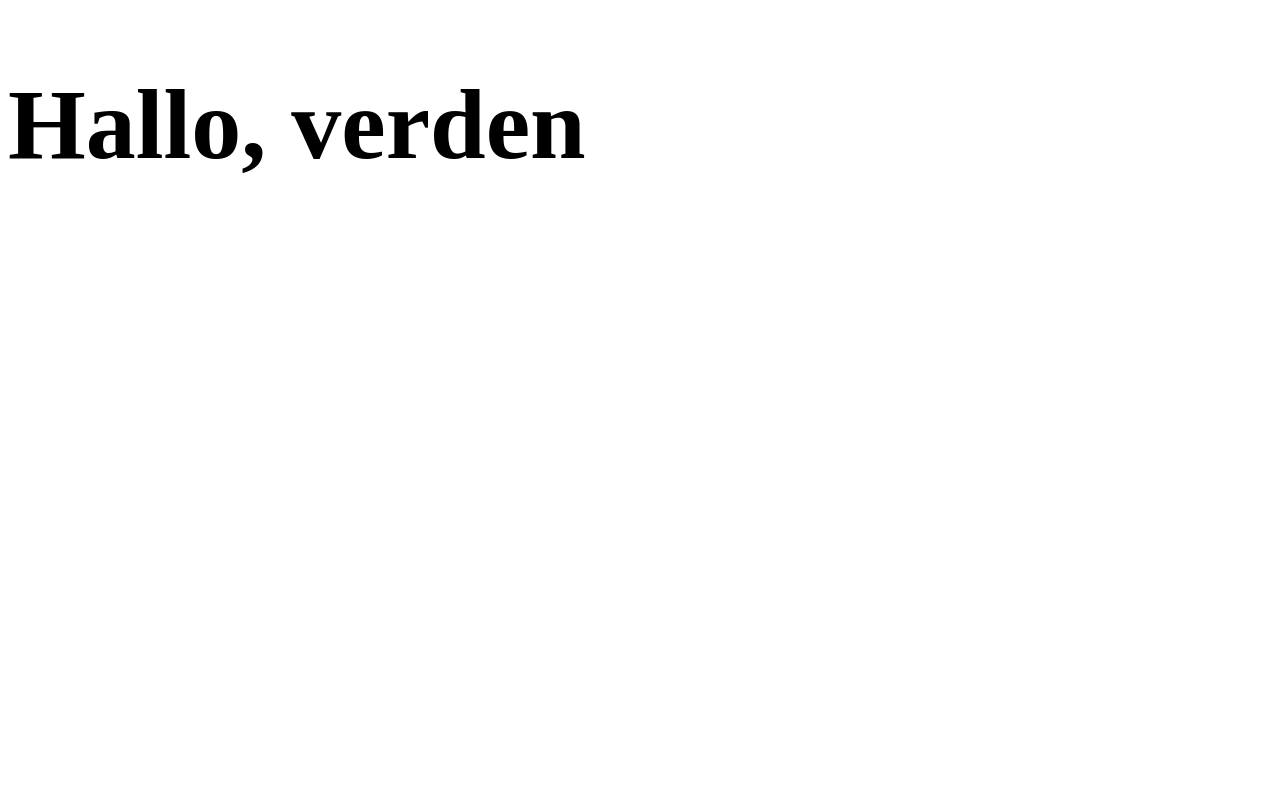
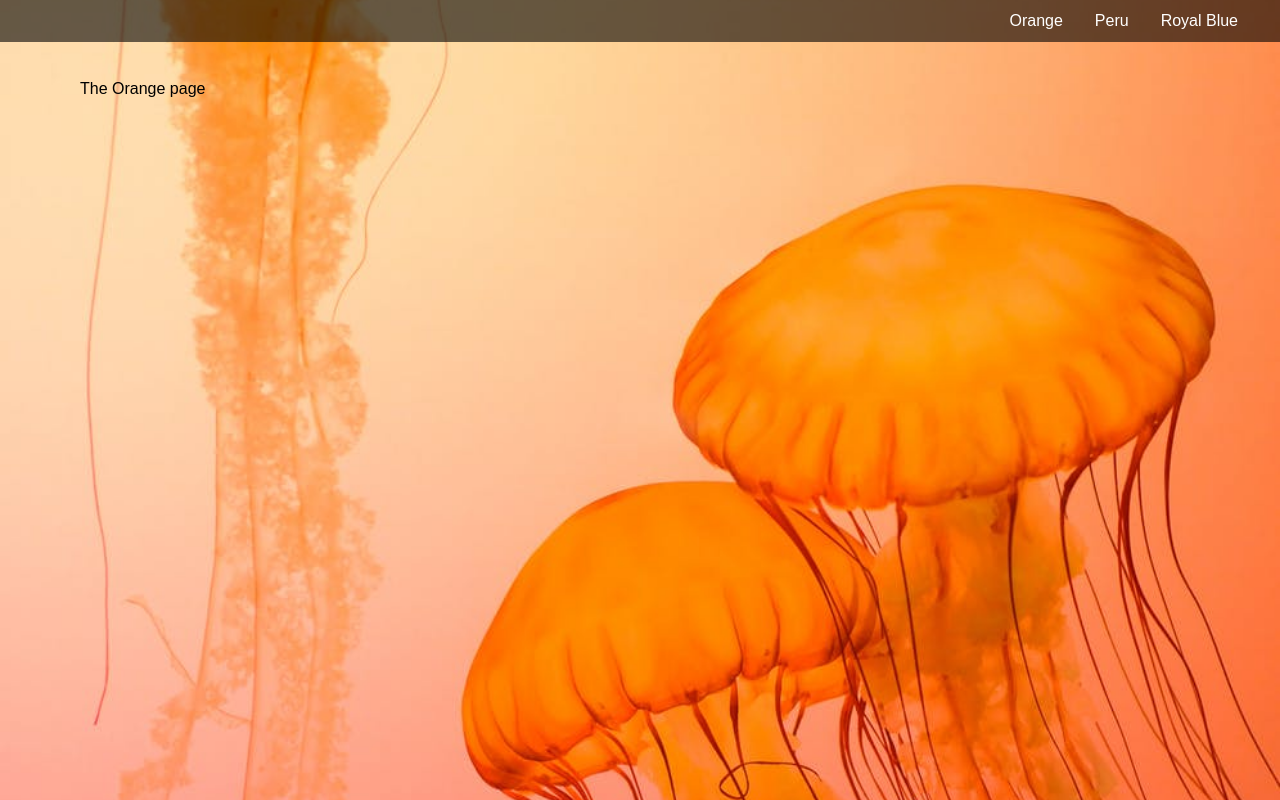
Before and after one commit to gloer/spa, a plain HTML site: page index.html in a window 1280 px wide. Drawn offline with Linux system fonts and the light colour scheme.

Commit message:
Lagt til skumle maneter

```diff
--- a/index.css
+++ b/index.css
@@ -1,3 +1,52 @@
-h1 {
-    font-size: 100px;
+* {
+    box-sizing: border-box;
 }
+
+body {
+    margin: 0;
+    font-family: sans-serif;
+}
+
+header {
+    position: fixed;
+    width: 100%;
+    background-color: rgba(0, 0, 0, 0.6);
+}
+
+nav {
+    display: grid;
+    gap: 8px;
+    grid-auto-flow: column;
+    justify-content: end;
+    margin: 0 30px;
+}
+
+nav a {
+   color: white;
+   padding: 12px;
+   text-decoration: none;
+}
+
+main {
+    scroll-snap-type: y mandatory;
+    scroll-behavior: smooth;
+    height: 100vh;
+    overflow: auto;
+}
+
+section {
+    scroll-snap-align: center;
+    height: 100vh;
+    padding: 80px;
+    background-size: cover;
+    background-position: center;
+}
+
+#orange {
+    background-color: orange;
+    background-image: url("./images/maneter.jpeg");
+
+
+}
+#peru { background-color: peru; }
+#royalblue { background-color: royalblue; }
--- a/index.html
+++ b/index.html
@@ -7,6 +7,19 @@
     <link rel="stylesheet" href="./index.css">
 </head>
 <body>
-    <h1>Hallo, verden</h1>
+    <header>
+        <nav>
+            <a href="#orange">Orange</a>
+            <a href="#peru">Peru</a>
+            <a href="#royalblue">Royal Blue</a>
+        </nav>
+    </header>
+
+    <main>
+        <section id="orange">The Orange page</section>
+        <section id="peru">The Peru Page</section>
+        <section id="royalblue">The Royal blue</section>
+    </main>
+
 </body>
 </html>
```
Also changed, not shown: images/maneter.jpeg (added).
